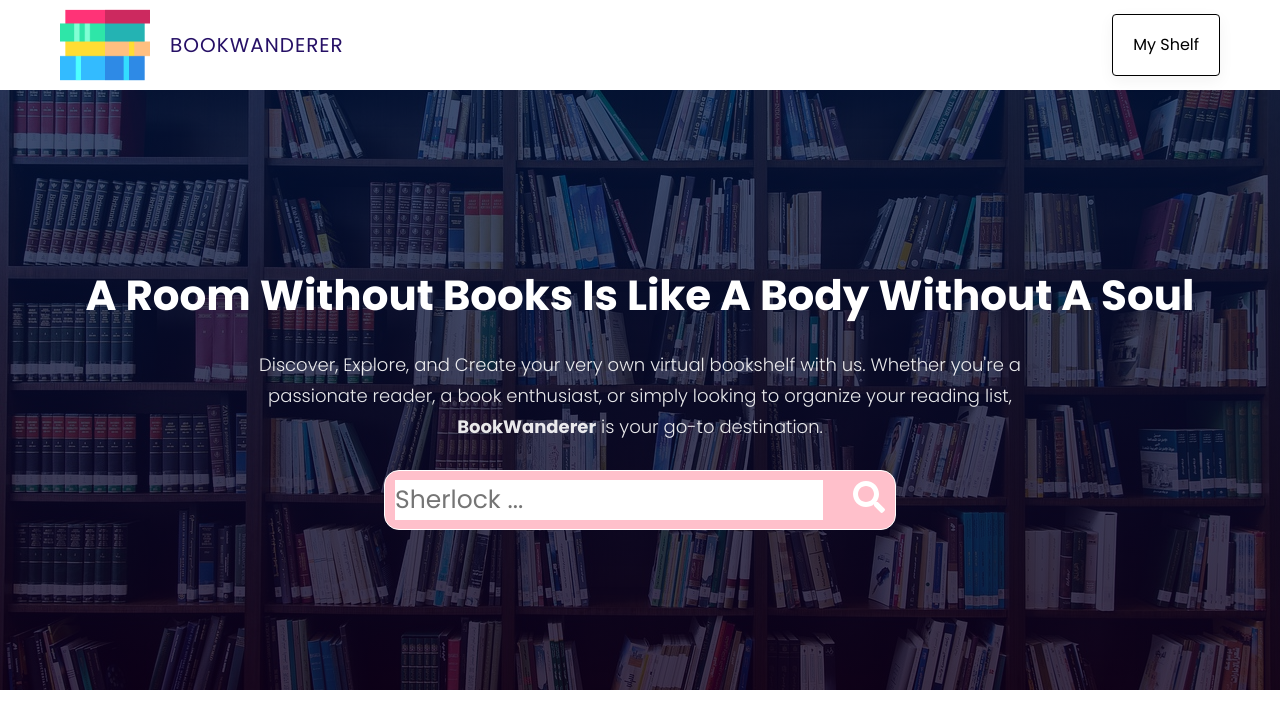
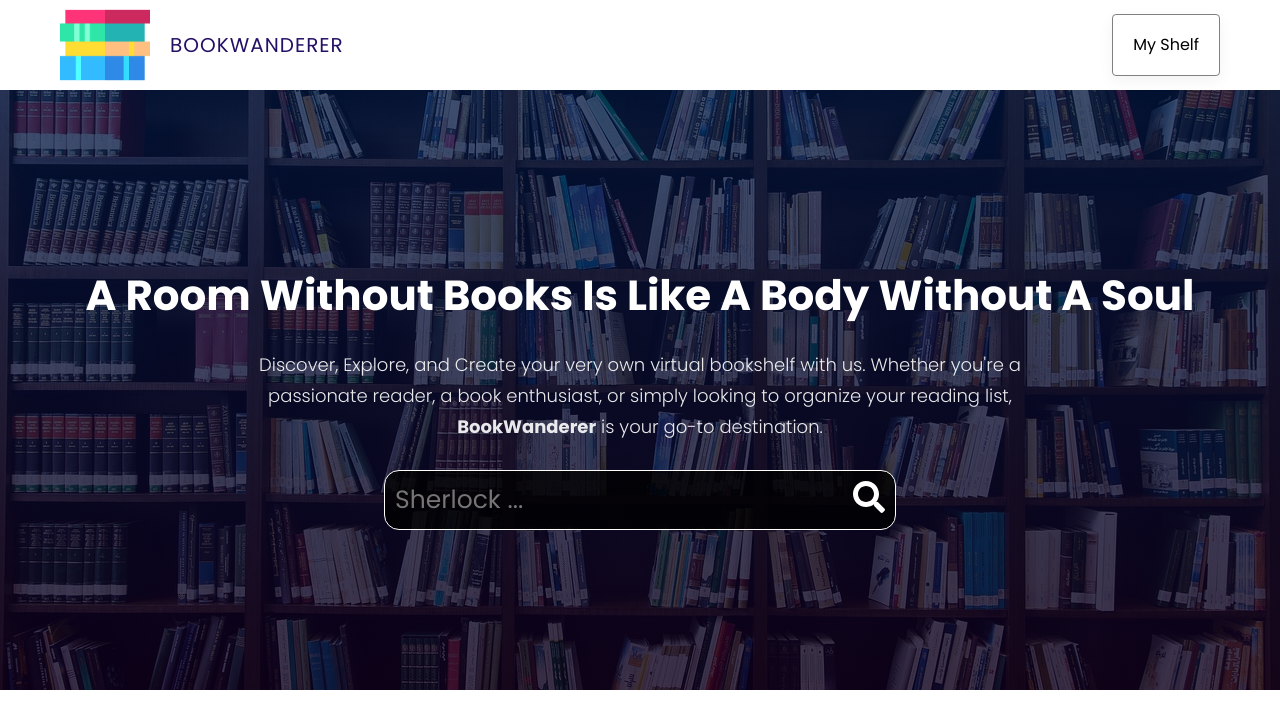
Before and after one commit to shashanksc/BookShelf, a React (Create React App) app: page / in a window 1280 px wide. Shown: the top 728 px of the page. Built offline with nearby package versions, Linux system fonts and the light colour scheme; no server answers.

Commit message:
more fixing

```diff
--- a/src/components/Navbar/Navbar.css
+++ b/src/components/Navbar/Navbar.css
@@ -26,7 +26,8 @@ span{
     right: 0;
     top: 0;
     z-index: 10;
-    background-color: rgba(0, 7, 65, 0.9);
+    border: 1px solid grey;
+    background-color: rgba(255, 255, 255, 0.9);
     height: 100%;
     width: 250px;
     display: flex;
@@ -37,8 +38,9 @@ span{
 .show-navbar-collapse{
     transform: translateX(0);
 }
+
 .navItem{
-    border: 1px solid black;
+    border: 1px solid grey;
     height: 30px;
     margin-top: 5px;
     margin-bottom: 5px;
@@ -48,7 +50,6 @@ span{
 }
 .navItem:hover{
     cursor: pointer;
-
     border : 1px solid blueviolet;
 }
 .nav-link{
@@ -63,6 +64,7 @@ span{
         position: relative;
         height: auto;
         padding: 0;
+        border:none;
         width: 100%;
         background-color: transparent;
         transform: translateX(0);
--- a/src/components/Navbar/Navbar.jsx
+++ b/src/components/Navbar/Navbar.jsx
@@ -19,7 +19,7 @@ const Navbar = () => {
         <div className='brand-and-toggler flex flex-sb'>
 
           <Link to = "/" className='navbar-brand flex'>
-            <img src = {logoImg} alt = "site logo" />
+            <img className="navLogo" src = {logoImg} alt = "site logo" />
             <span className='text-uppercase fw-4 fs-20 ls-1' onClick={addUser}>BookWanderer</span>
           </Link>
           <button type = "button" className='navbar-toggler-btn' onClick={handleNavbar}>
--- a/src/components/SearchForm/SearchForm.css
+++ b/src/components/SearchForm/SearchForm.css
@@ -1,17 +1,12 @@
 .search-form1{
     display: block;
-    width: 40%;
-    border-radius: 15px;
+    width: 50%;
+    border-radius: 10px;
     background-color: rgb(0,0,0,0.8);
     transition: width 0.3s ease;
     border : 1px solid white;
 }
-.search-form1:hover{
-  cursor: pointer;
-  width: 45%;
-  background-color: rgb(0,0,0,0.75);
 
-}
 
 .search-form2 {
   display: flex;
@@ -27,7 +22,7 @@
   height:5vh;
   background: transparent;
   color: whitesmoke;
-  font-size: 2.5rem;
+  font-size: 2rem;
    /* Adjust the margin as needed */
 }
 
@@ -41,12 +36,10 @@
 }
 @media screen and (min-width : 650px) {
   .search-form1{
-    display: block;
     width: 40%;
     border-radius: 15px;
-    background-color: pink;
     transition: width 0.3s ease;
-    border : 1px solid white;
+
 }
 .search-form1:hover{
   cursor: pointer;
@@ -55,30 +48,13 @@
 
 }
 
-.search-form2 {
-  display: flex;
-  align-items: center;
 
 
-}
+.input {
 
-.input {
-  margin-left: 10px;
-  margin-right: 20px;
-  width: 92%;
-  height:5vh;
-  background: white;
-  color: whitesmoke;
   font-size: 2.5rem;
    /* Adjust the margin as needed */
 }
 
-.submit-btn {
-  background-color: transparent;
-  border: none;
-  position: relative;
-  float: right;
-  margin: 1rem;
 
 }
-}
```
